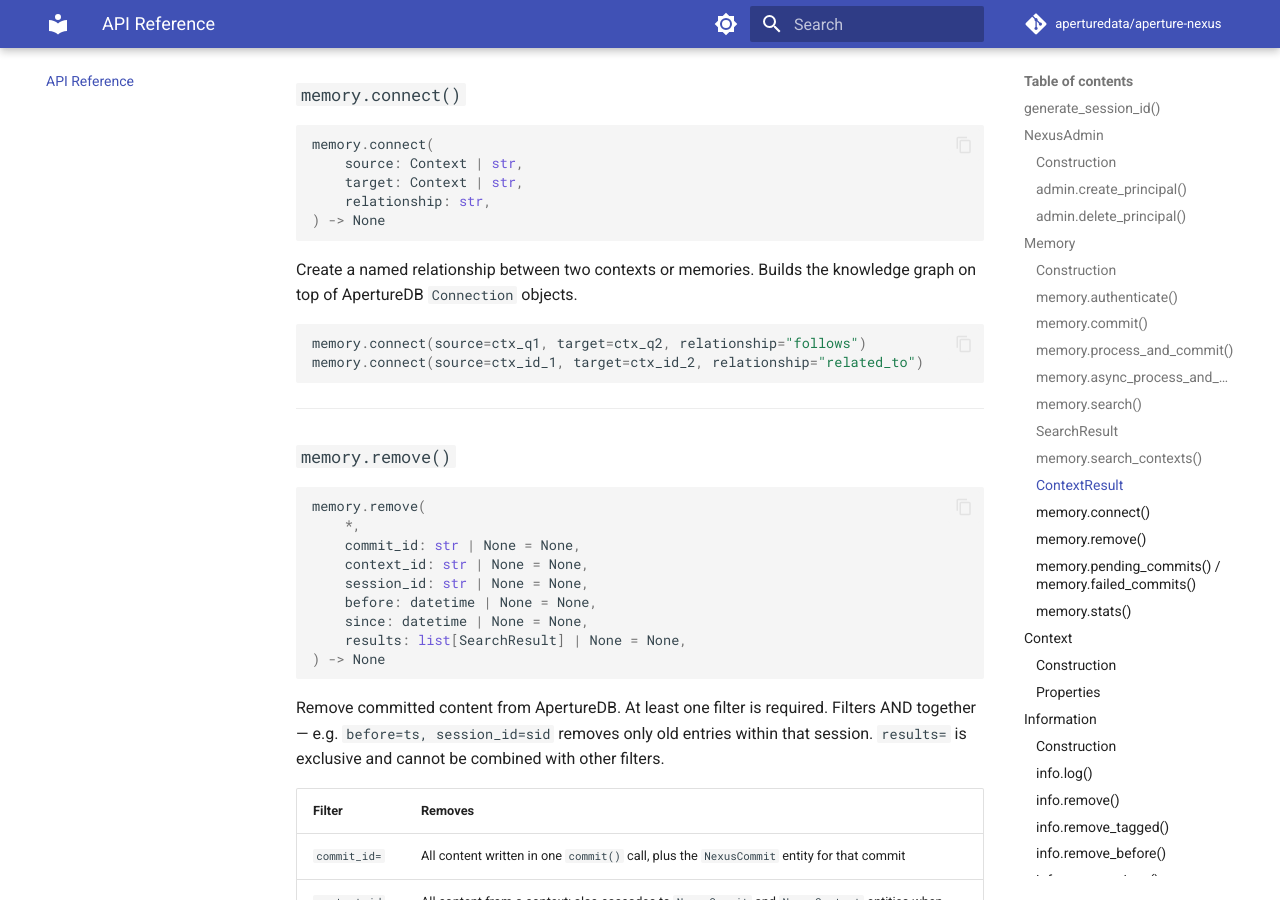
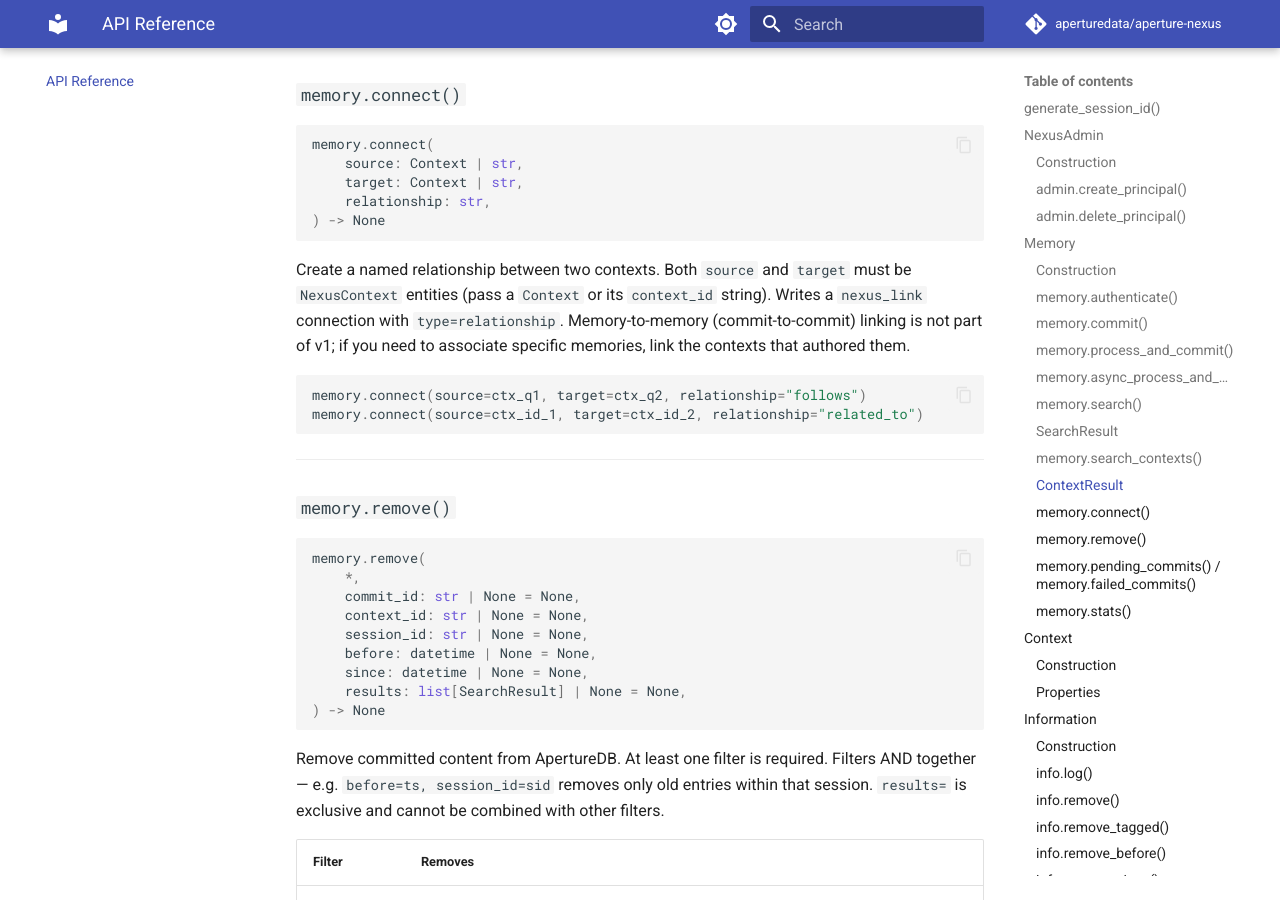
Before and after one commit to aperture-data/aperture-nexus, an MkDocs documentation site: the page built from docs/api-reference.md, in a window 1280 px wide and 900 px high, scrolled down 8895 px. Built offline with MkDocs 1.6.1 and Material for MkDocs 9.7.7, drawn with Linux system fonts in a browser that asks for light colours; comment, search, counter and statistics services are not loaded.

Commit message:
Correct memory.connect() scope: NexusContext to NexusContext only
Prior docs implied memory.connect() could link memories to memories
(commit to commit, blob to blob). The code (memory.py:790) only
supports NexusContext to NexusContext via the nexus_link edge; both
source and target must be Context entities or context_id strings.

- concepts.md: Memory engine bullet now names memory.connect() and
  the underlying nexus_link edge, and specifies it is Context to
  Context in v1.
- concepts.md: Knowledge Graph section rewritten to match. Adds a
  note that memory-to-memory linking is not part of v1 and shows how
  to reach individual memories via the automatic
  nexus_context_commit and nexus_commit_entry edges.
- api-reference.md: memory.connect() description explicitly requires
  NexusContext for source and target, and flags the v1 scope.

````diff
--- a/docs/api-reference.md
+++ b/docs/api-reference.md
@@ -411,7 +411,7 @@ memory.connect(
 ) -> None
 ```
 
-Create a named relationship between two contexts or memories. Builds the knowledge graph on top of ApertureDB `Connection` objects.
+Create a named relationship between two contexts. Both `source` and `target` must be `NexusContext` entities (pass a `Context` or its `context_id` string). Writes a `nexus_link` connection with `type=relationship`. Memory-to-memory (commit-to-commit) linking is not part of v1; if you need to associate specific memories, link the contexts that authored them.
 
 ```python
 memory.connect(source=ctx_q1, target=ctx_q2, relationship="follows")
````
Also changed, not shown: docs/concepts.md (+13 -4 lines).
